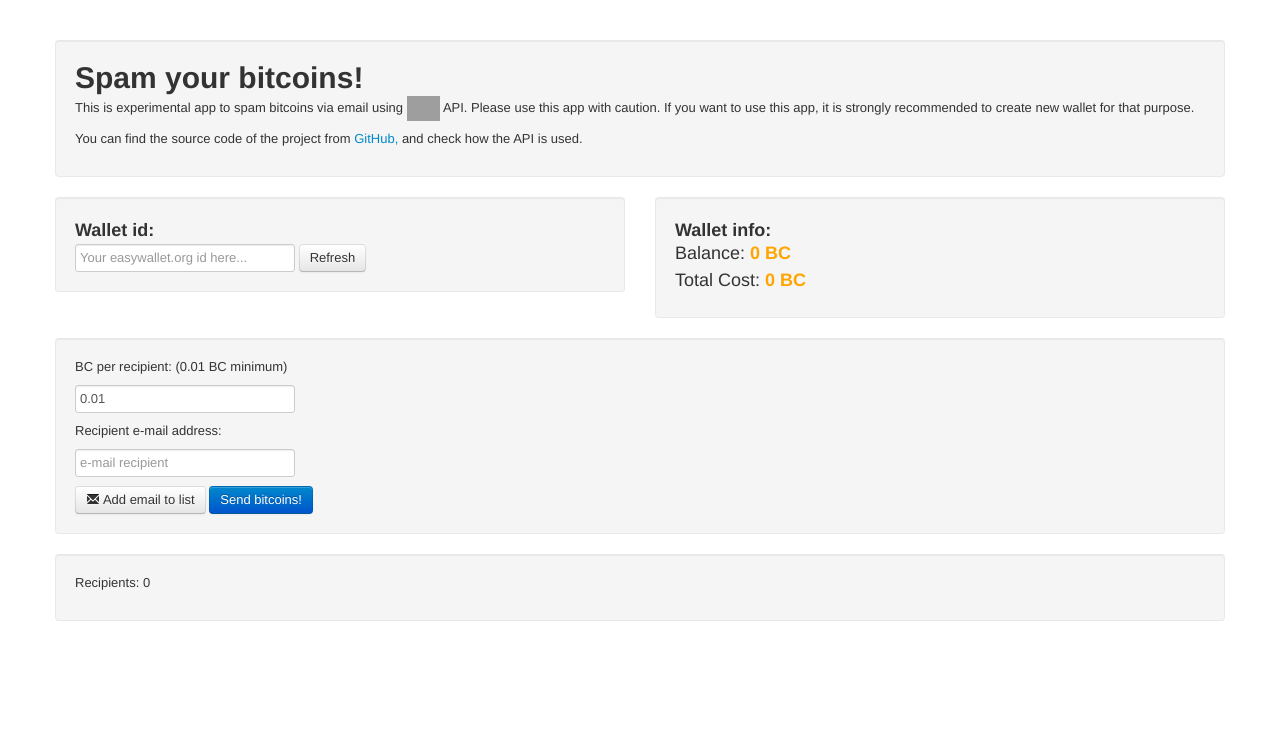
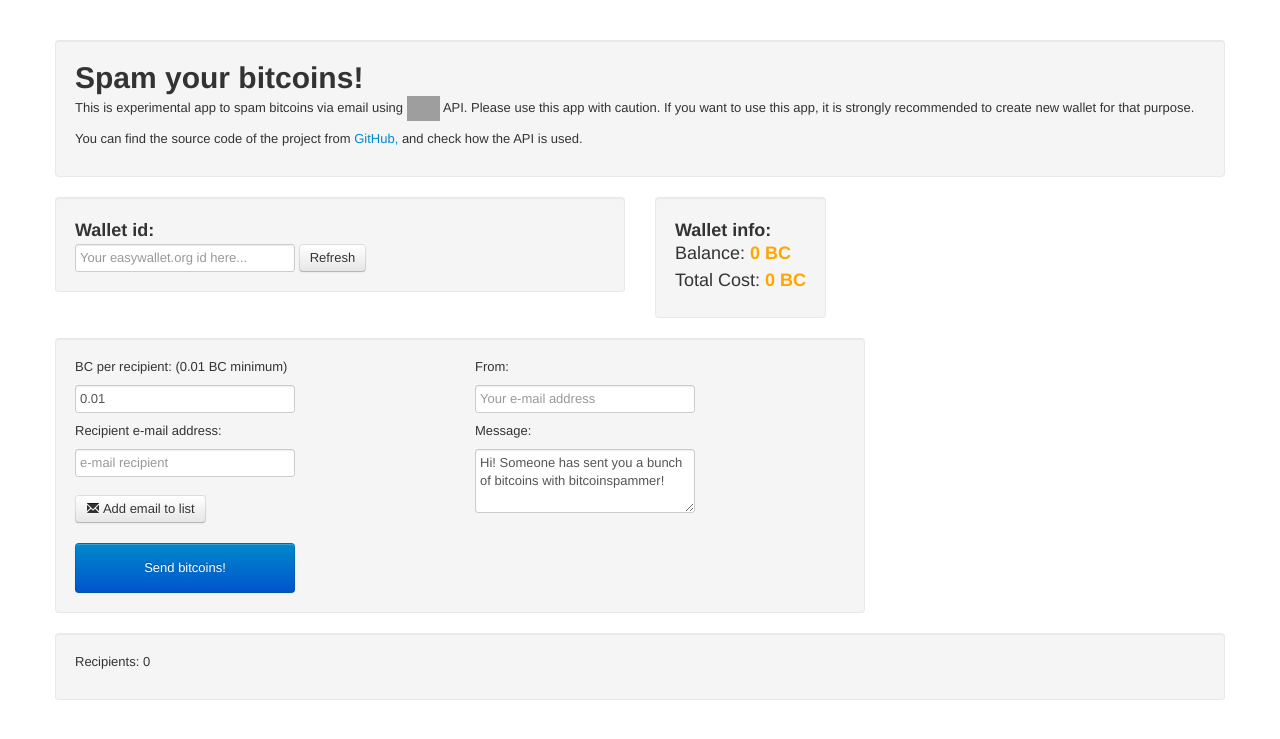
Before and after one commit to nikla/bitcoin_spammer, a Django app: page / in a window 1280 px wide. Shown: the top 739 px of the page. Run offline with Django 3.2, Linux system fonts and the light colour scheme; parts of the project's set-up code (start-up, migrations or seed data) failed here and were passed over; some libraries are stand-ins or nearby versions; grey boxes are pictures that could not be loaded.

Commit message:
Email from and message field added

```diff
--- a/coinspam/mailcoin/views.py
+++ b/coinspam/mailcoin/views.py
@@ -24,16 +24,6 @@ def index(request):
 			address = getAddress(walletId)
 			addressqr = qrcode(address)
 			return HttpResponse(json.dumps({"walletid":walletId,"balance": float(Balance)}))
-			#~ return HttpResponse(json.dumps(response_data),
-				#~ mimetype="application/json")
-			#~ return render_to_response('coinspam/index.html', {
-				#~ 'form': form,
-				#~ 'walletId': walletId,
-				#~ 'balance': Balance,
-				#~ 'address': address,
-				#~ 'qrcode': addressqr,
-				#~ 'emailform': eForm,
-			#~ })
 
 		except (KeyError):
 			walletId = CreateNewWallet()
@@ -54,17 +44,32 @@ def sendcoins(request):
 			email = request.POST['email']
 			amount = request.POST['amount']
 			walletid = request.POST['walletid']
-			vastaus = SendPaymentToMail(email, walletid, amount)
+			message = request.POST['email_msg']
+			email_from = request.POST['email_from']
+			vastaus = SendPaymentToMail(email, walletid, amount, message, email_from)
 			return HttpResponse(json.dumps(vastaus))
 		except (KeyError):
 			return HttpResponse(json.dumps({"successful" : False}))
 	else:
 		return HttpResponse(json.dumps({"successful" : False}))
 
+#########################################################################
+#~ SendPaymentToMail													#
+#~ 	-Python Function which actually makes the POST request to 			#
+#~ 	-Easywallet.org API													#
+#########################################################################
+#~ params:																#
+#########################################################################
+#~ email = email address of the recipient								#
+#~ walletid = Easywallet wallet id of the sender 						#
+#~    i.e. (rest of the url Easywallet.org/w/<WALLET_ID>)				#
+#~ amount = amount of bitcoins to send									#
+#~ message = Message of the email										#
+#~ email_from = Optional e-mail address of the sender					#
+#########################################################################
+def SendPaymentToMail(email, walletid, amount, message, email_from):
+	parameters = urllib.urlencode({'address': email,'amount': amount, 'email_from': email_from, 'email_msg': message })
 
-#~ def parse
-def SendPaymentToMail(email, walletid, amount):
-	parameters = urllib.urlencode({'address': email,'amount': amount })
 	headers = {"Content-type": "application/x-www-form-urlencoded","Accept": "text/plain"}
 	paymentRequest = httplib.HTTPSConnection("easywallet.org")
 	paymentRequest.request("POST", "/api/v1/w/"+ walletid + "/payment", parameters, headers)
--- /dev/null
+++ b/requirements.txt
@@ -0,0 +1 @@
+django
--- a/templates/coinspam/index.html
+++ b/templates/coinspam/index.html
@@ -4,7 +4,7 @@
 		<meta charset="utf-8">
 		<title>Spam your Bitcoins</title>
 		<link rel="stylesheet" href="/static/bootstrap/css/bootstrap.css">
-		<link rel="stylesheet" href="/static/bootstrap/css/bootstrap-responsive.css">
+
 		<style type="text/css">
 			body {
 				padding-top: 40px;
@@ -37,7 +37,12 @@
 				font-size: 18px;
 				font-weight: bold;
 				}
+			button#send_bitcoins {
+				width:220px;
+				height:50px;
+			}
 		</style>
+		<link rel="stylesheet" href="/static/bootstrap/css/bootstrap-responsive.css">
 		<script type="text/javascript" src="/static/jquery-1.7.2.min.js"></script>
 	</head>
 <body>
@@ -69,7 +74,7 @@
 
 
 		</div>
-		<div class="span6">
+		<div class="span">
 			<div class="well">
 				<h3>Wallet info:</h3>
 				<div><p style="font-size:18px;">Balance: <span id="walletbalance" class="neutral"> 0 BC</span></p></div>
@@ -78,14 +83,15 @@
 		</div>
 	</div>
 	<div class="row">
-		<div class="span12">
-			<div id="mailform" class="well">
+		<div class="well span" id="mailform">
+			<div class="row">
+				<div class="span4">
 					<div>
 						<p>BC per recipient: <span class="">(0.01 BC minimum)</span></p>
 						<input id="amount_to_send" type="text"
 						placeholder="amount to send/recipient..." value="0.01">
 					</div>
-				<div id="mailfield">
+					<div id="mailfield" class="control-group">
 						<p>Recipient e-mail address: <span class=""></span></p>
 						<input id="email" type="text" placeholder="e-mail recipient">
 					</div>
@@ -93,13 +99,28 @@
 						<i class="icon-envelope"></i>
 					Add email to list
 					</button>
+				</div>
 
+				<div class="span4">
+					<p>From:</p>
+					<input type="text" id="mailfrom" placeholder="Your e-mail address">
+					<p>Message:</p>
+					<textarea id="message" cols="40" rows="3" name="msg">Hi! Someone has sent you a bunch of bitcoins with bitcoinspammer!
+					</textarea>
+
+				</div>
+
+			</div>
+			<div class="row">
+				<div class="span4" style="padding-top:20px;">
 					<button id ="send_bitcoins" type="submit" class="btn btn-primary">
 						Send bitcoins!
 					</button>
 				</div>
 			</div>
 		</div>
+	</div>
+
 	<div class="row">
 		<div class="span12">
 			<div class = "well">
@@ -122,9 +143,8 @@
 					d+=$('#email').val();
 					d+='</span><button class="close">&times;</button></div>';
 					$('#recipients').after(d);
-					$('#mailfield').removeClass("error");
-					$('#mailfield').addClass("control-group success")
-					.delay(800).queue(function(next){
+					$('#mailfield').removeClass("error success");
+					$('#mailfield').addClass("success").delay(800).queue(function(next){
 							 $('#mailfield').removeClass("success");
 							});
 					$('#email').val('');
@@ -216,8 +236,10 @@
 						var success;
 						var maildiv  = $(this);
 						var moneyPerUser = parseFloat($("#amount_to_send").val());
+						var email_from = $("#mailfrom").val();
+						var msg = $("#message").val();
 						$.post('sendcoins', {walletid: walletid, amount: moneyPerUser,
-								email: emailaddress}, function(data){
+								email: emailaddress, email_from:email_from, email_msg:msg}, function(data){
 							var obj = jQuery.parseJSON(data);
 							if (obj.successful) {
 								maildiv.parent().addClass("alert-success");
```
Also changed, not shown: 7 other files. Lines whose indentation alone changed are shown as unchanged.
